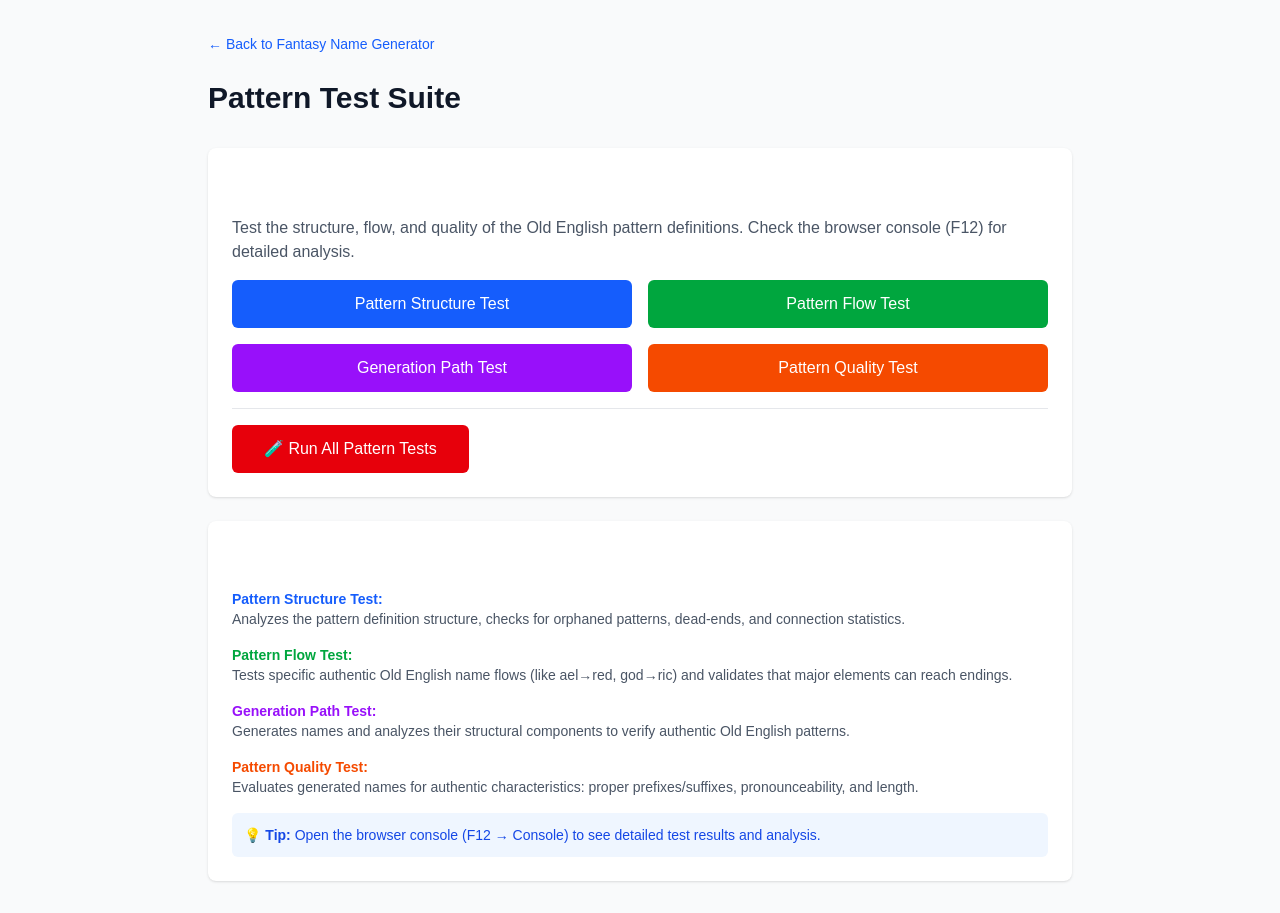
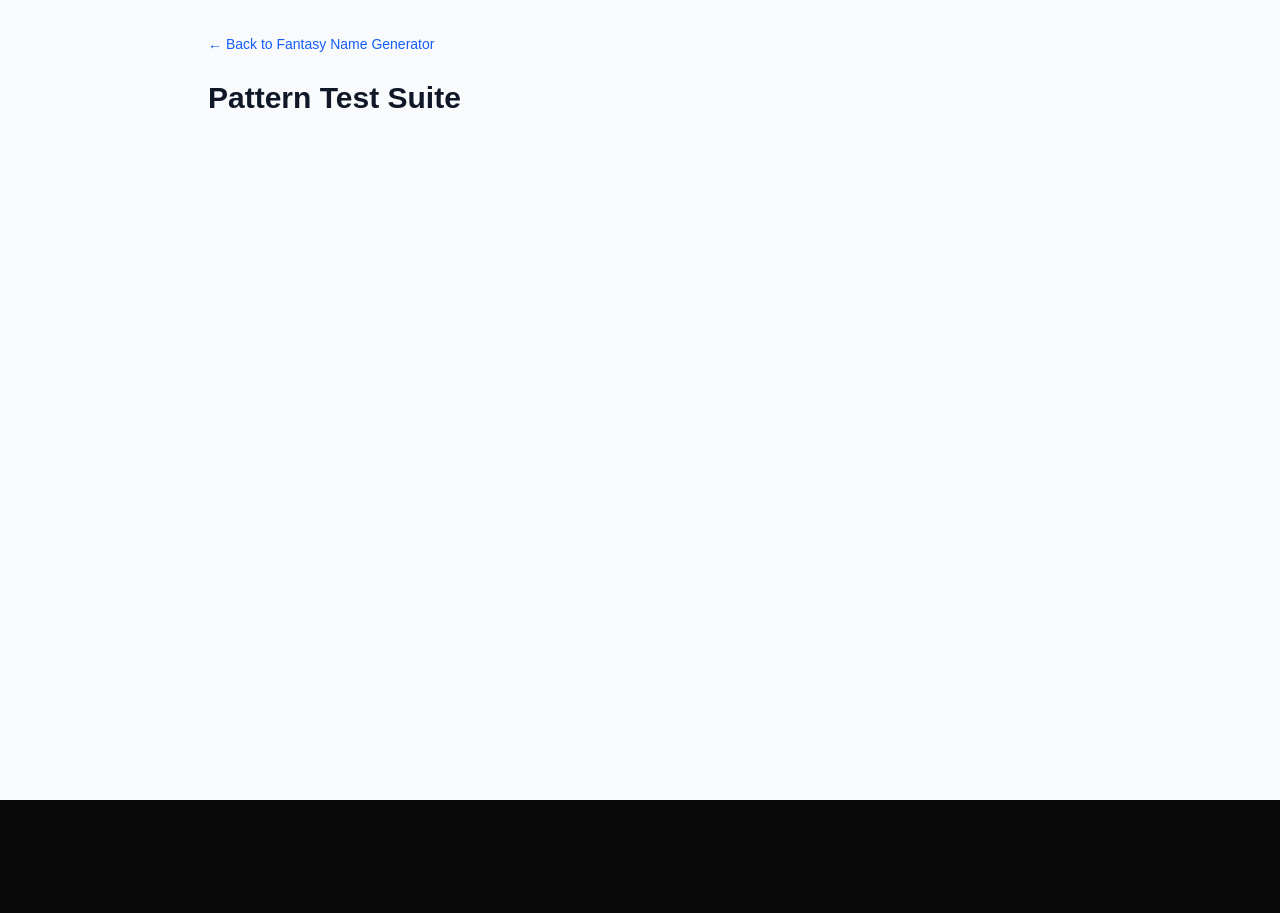
Before and after one commit to amsilva97/typicalpanda.com, a Next.js app: page /fantasy-name-generator/pattern-test in a window 1280 px wide. After the commit the page ends 800 px from the top, so only its background shows below. Built offline with nearby package versions, Linux system fonts and the light colour scheme.

Commit message:
feat: remove redundant pattern test UI elements and descriptions for cleaner layout

```diff
--- a/src/app/fantasy-name-generator/pattern-test/page.tsx
+++ b/src/app/fantasy-name-generator/pattern-test/page.tsx
@@ -283,82 +283,6 @@ export default function PatternTest() {
         <h1 className="text-3xl font-bold text-gray-900 mb-8">
           Pattern Test Suite
         </h1>
-
-        <div className="bg-white rounded-lg shadow p-6 mb-6">
-          <h2 className="text-xl font-semibold mb-4">Pattern Analysis & Testing</h2>
-          <p className="text-gray-600 mb-4">
-            Test the structure, flow, and quality of the Old English pattern definitions.
-            Check the browser console (F12) for detailed analysis.
-          </p>
-
-          <div className="space-y-4">
-            <div className="grid grid-cols-1 md:grid-cols-2 gap-4">
-              <button
-                onClick={runPatternStructureTest}
-                className="bg-blue-600 hover:bg-blue-700 text-white px-6 py-3 rounded-md font-medium transition-colors"
-              >
-                Pattern Structure Test
-              </button>
-
-              <button
-                onClick={runPatternFlowTest}
-                className="bg-green-600 hover:bg-green-700 text-white px-6 py-3 rounded-md font-medium transition-colors"
-              >
-                Pattern Flow Test
-              </button>
-
-              <button
-                onClick={runGenerationPathTest}
-                className="bg-purple-600 hover:bg-purple-700 text-white px-6 py-3 rounded-md font-medium transition-colors"
-              >
-                Generation Path Test
-              </button>
-
-              <button
-                onClick={runPatternQualityTest}
-                className="bg-orange-600 hover:bg-orange-700 text-white px-6 py-3 rounded-md font-medium transition-colors"
-              >
-                Pattern Quality Test
-              </button>
-            </div>
-
-            <div className="pt-4 border-t border-gray-200">
-              <button
-                onClick={runAllPatternTests}
-                className="bg-red-600 hover:bg-red-700 text-white px-8 py-3 rounded-md font-medium transition-colors"
-              >
-                🧪 Run All Pattern Tests
-              </button>
-            </div>
-          </div>
-        </div>
-
-        <div className="bg-white rounded-lg shadow p-6">
-          <h2 className="text-xl font-semibold mb-4">Test Descriptions</h2>
-          <div className="space-y-4 text-sm text-gray-600">
-            <div>
-              <strong className="text-blue-600">Pattern Structure Test:</strong>
-              <p>Analyzes the pattern definition structure, checks for orphaned patterns, dead-ends, and connection statistics.</p>
-            </div>
-            <div>
-              <strong className="text-green-600">Pattern Flow Test:</strong>
-              <p>Tests specific authentic Old English name flows (like ael→red, god→ric) and validates that major elements can reach endings.</p>
-            </div>
-            <div>
-              <strong className="text-purple-600">Generation Path Test:</strong>
-              <p>Generates names and analyzes their structural components to verify authentic Old English patterns.</p>
-            </div>
-            <div>
-              <strong className="text-orange-600">Pattern Quality Test:</strong>
-              <p>Evaluates generated names for authentic characteristics: proper prefixes/suffixes, pronounceability, and length.</p>
-            </div>
-            <div className="mt-4 p-3 bg-blue-50 rounded-md">
-              <p className="text-blue-700">
-                💡 <strong>Tip:</strong> Open the browser console (F12 → Console) to see detailed test results and analysis.
-              </p>
-            </div>
-          </div>
-        </div>
       </div>
     </div>
   );
```
